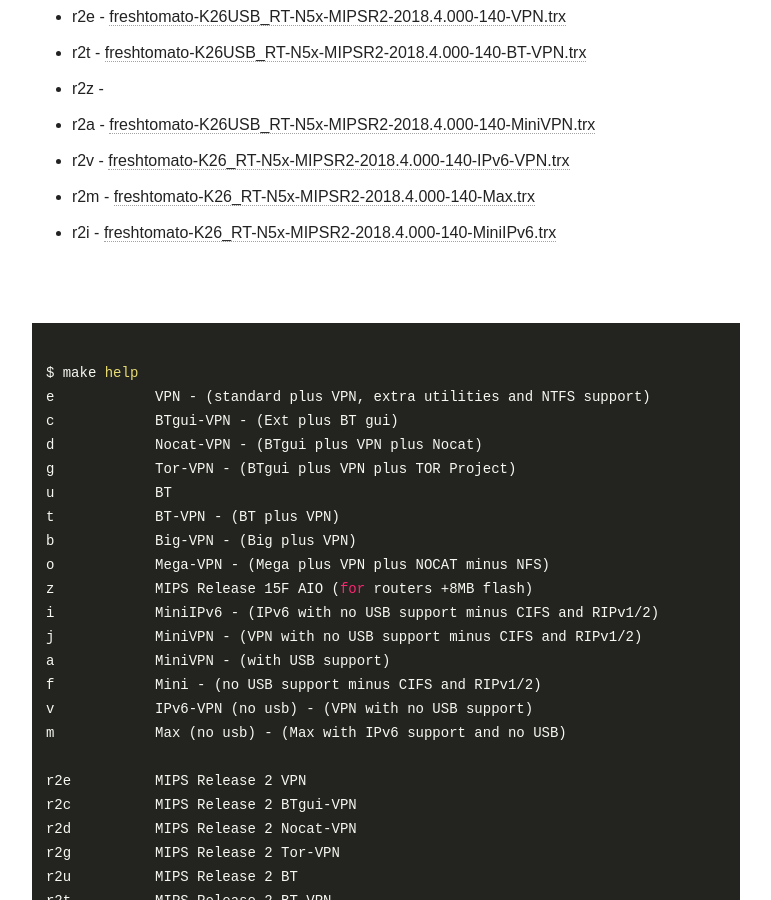
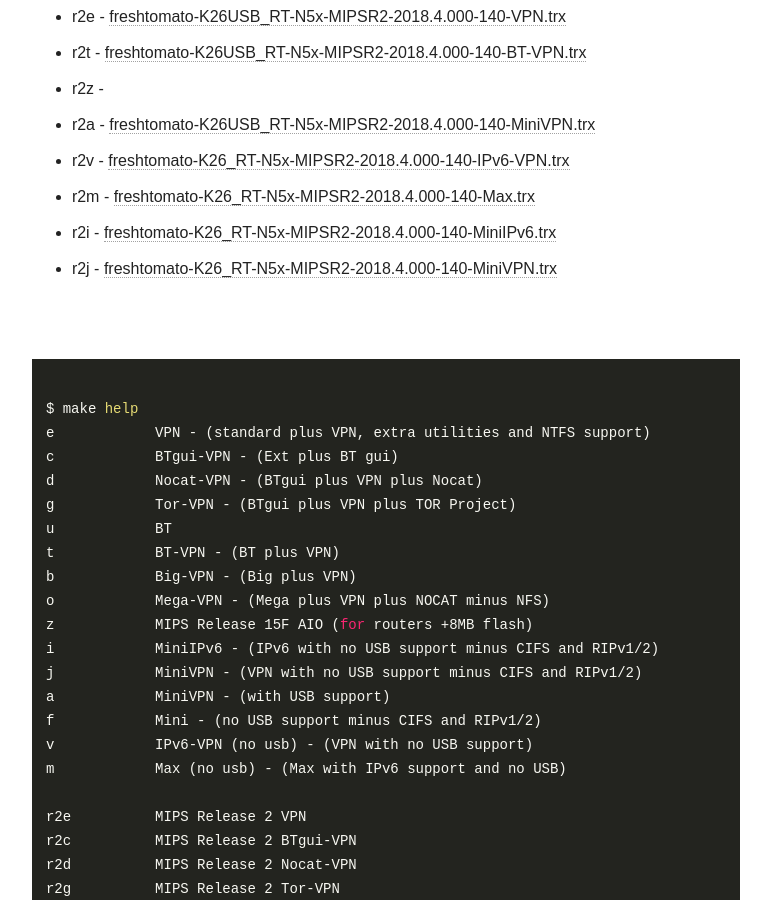
Before and after one commit to oglopss/freshtomato-mips-ci-jekyll, a Jekyll site: the page built from index.html, in a window 1280 px wide and 900 px high, scrolled down 631 px. Shown: the whole window, without its empty margins (254-1025 px from the left). Built offline with Jekyll 4.4.1, drawn with Linux system fonts in a browser that asks for light colours; nearby versions of some CDN libraries.

Commit message:
Travis build 16 r2j pushed to gh-pages

```diff
--- a/_data/ss.yml
+++ b/_data/ss.yml
@@ -7,3 +7,4 @@
   - 0003 r2z
   - 0007 r2i freshtomato-K26_RT-N5x-MIPSR2-2018.4.000-140-MiniIPv6.trx
   - 0006 r2m freshtomato-K26_RT-N5x-MIPSR2-2018.4.000-140-Max.trx
+  - 0008 r2j freshtomato-K26_RT-N5x-MIPSR2-2018.4.000-140-MiniVPN.trx
```
